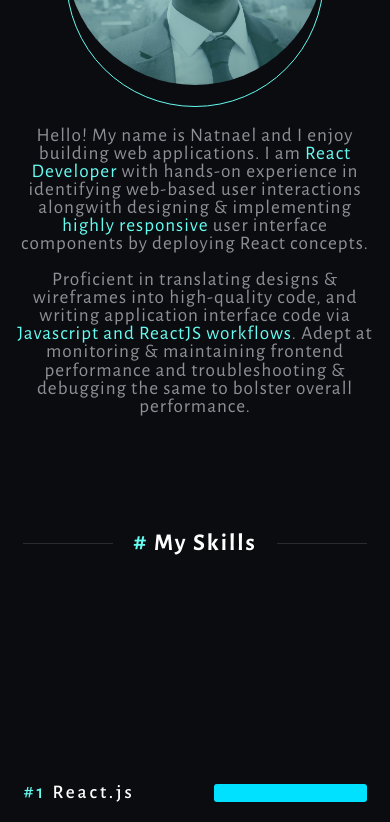
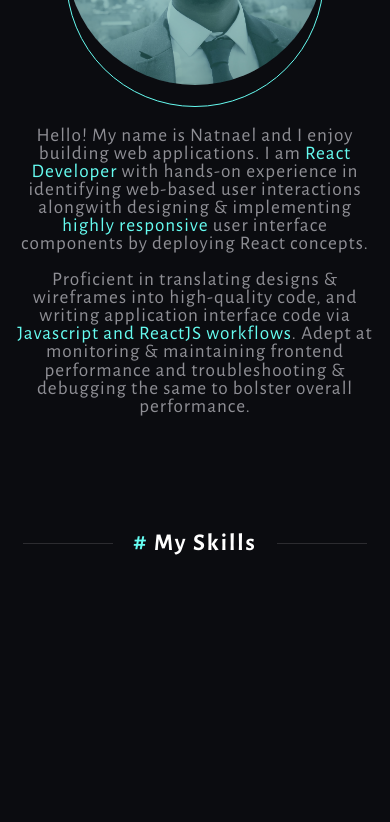
Before and after one commit to NatiG100/portfolio, a React (Create React App) app: page / in a window 390 px wide. Shown: the part 1156-1978 px from the top of the page. Built offline with nearby package versions, Linux system fonts and the light colour scheme.

Commit message:
make skills section responsive

```diff
--- a/src/components/SideLinks/SideLinkElements.js
+++ b/src/components/SideLinks/SideLinkElements.js
@@ -13,6 +13,9 @@ export const StyledSideLinkWrapper = styled.div`
     grid-template-rows:repeat(2, max-content);
     justify-items:center ;
     gap:25px;
+    @media ${theme.breakPoints.device.tablet}{
+        display: none;
+    }
 `;
 
 export const StyledLinkContainer = styled.div`
--- a/src/components/Skill/SkillElements.js
+++ b/src/components/Skill/SkillElements.js
@@ -7,6 +7,9 @@ export const StyledSkillContainer = styled.div`
     align-items: center;
     gap: 3%;
     width: 100%;
+    @media ${theme.breakPoints.device.tablet}{
+        grid-template-columns:125px 1fr ;
+    }
 `;
 
 export const StyledSkillTitle = styled.p`
@@ -17,6 +20,10 @@ export const StyledSkillTitle = styled.p`
     em{
         font-style:normal;
         color: ${theme.colors.primary};
+    }
+    @media ${theme.breakPoints.device.tablet}{
+        letter-spacing: 1.5px;
+        font-size:1em;
     }
 `;
 
--- a/src/sections/SkillSection/SkillSectionElements.js
+++ b/src/sections/SkillSection/SkillSectionElements.js
@@ -25,4 +25,7 @@ export const StyledSkillList = styled.div`
     display: flex;
     flex-direction:column ;
     gap: 25px;
+    @media ${theme.breakPoints.device.tablet}{
+        gap:15px;
+    }
 `;
```
